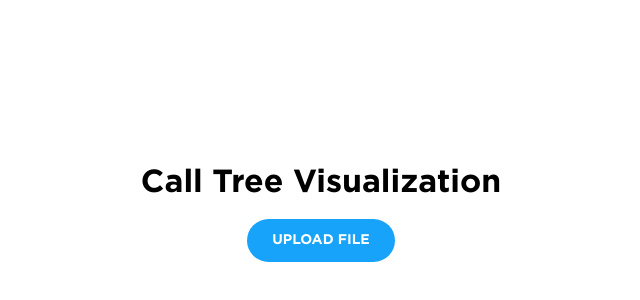
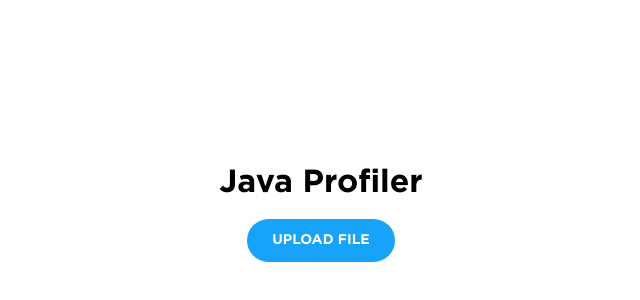
Before and after one commit to kornilova203/FlameViewer, a plain HTML site: page visualization/index.html in a window 1280 px wide. Shown: the part 82-382 px from the top of the page, without its empty margins (319-959 px from the left). Drawn offline with Linux system fonts and the light colour scheme.

Commit message:
Changed title

```diff
--- a/visualization/index.html
+++ b/visualization/index.html
@@ -11,11 +11,11 @@
     <script src="js/main.js"></script>
 
     <link rel="stylesheet" href="css/call-tree.css">
-    <title>Call Tree</title>
+    <title>Profiler</title>
 </head>
 <body>
 <main>
-    <h1>Call Tree Visualization</h1>
+    <h1>Java Profiler</h1>
     <form>
         <input type="file" name="file" id="file" class="inputfile" data-multiple-caption="{count} files selected" multiple />
         <label for="file"><span>UPLOAD FILE</span></label>
```
